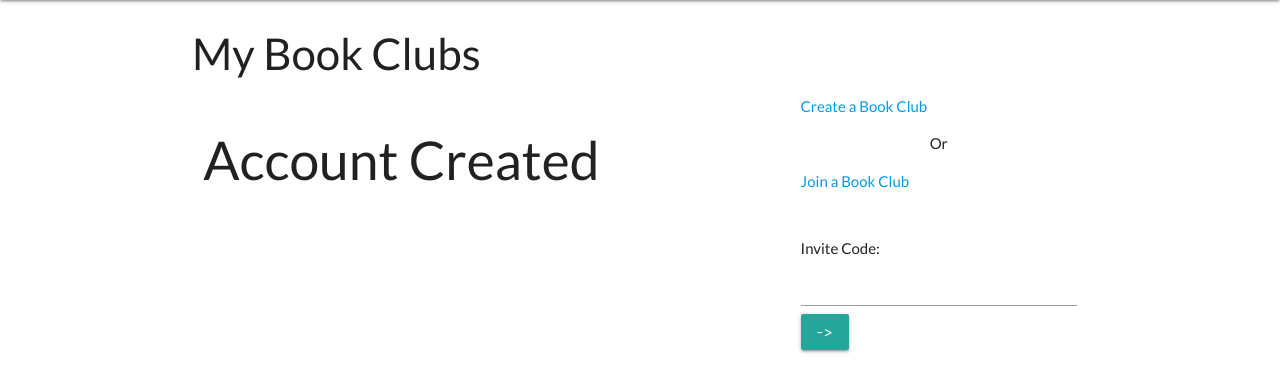
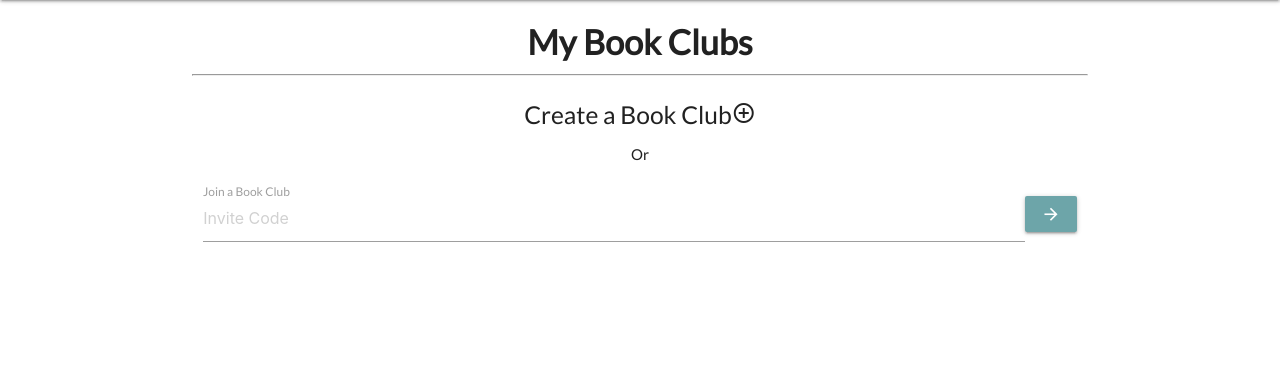
Before and after one commit to NicholasBoldt/Book-Club-App, a Django app: page /clubs/ in a window 1280 px wide. Shown: the part 64-456 px from the top of the page. Run offline with Django 3.2, Linux system fonts and the light colour scheme; data that the repository does not hold is empty; some libraries are stand-ins or nearby versions.

Commit message:
Updated myclubs and myaccount page

```diff
--- a/main_app/static/css/style.css
+++ b/main_app/static/css/style.css
@@ -17,6 +17,24 @@ body {
     margin-top: 5px;
 }
 
-.members {
-    margin: 0 108px;
+
+a, a:hover, a:focus, a:active {
+    text-decoration: none;
+    color: inherit;
 }
+
+.btn {
+    background-color:  #6DA5A9;
+}
+
+.vertical-align-middle {
+    vertical-align: bottom;
+    display: flex;
+    justify-content: center;
+}
+
+.vertical-align-right {
+    vertical-align: bottom;
+    display: flex;
+    justify-content: right;
+}
--- a/main_app/templates/base.html
+++ b/main_app/templates/base.html
@@ -28,7 +28,7 @@
                             <li><a href="/meetings">Meetings</a></li>
                             <li><a href="/logout">Logout</a></li>
                         </ul> -->
-                        <div class="col s2"><i class="material-icons">notifications_none</i></div>
+                        <div class="col s2"><i class="large material-icons">notifications_none</i></div>
                     </div>
                 </div>
             </nav>
--- a/main_app/templates/myclubs/index.html
+++ b/main_app/templates/myclubs/index.html
@@ -3,48 +3,36 @@
 
 
 
-<h3>My Book Clubs</h3>
+<h4 class="center-align" style="font-weight:700">My Book Clubs</h4>
+<hr>
 
 <div class="row">
 
- <div class="col s8" >
+    <div class="col s12">
         {% for club in clubs %}
         <a href="{% url 'club' club.id %}">
-    <div class="card">
             <div class="card-content">
-            <span class="card-title">{{ club.club_name}}</span>
-            <p>Meetings: {{ meeting.date }}</p>
-            <p class="valign-wrapper"><i class="material-icons">group</i> Members: {{ club.members.count }} <i class="material-icons">keyboard_arrow_right</i></p>
-            <p class="right-align"><input type="submit" class="btn" value="->"></p>
-
-        </div>
-
+                <h6 style="font-weight:700">{{ club.club_name}}</h6>
+                <p>Next Meeting: {{ meeting.date }}</p>
+                <p class="valign-wrapper"><i class="material-icons">group</i> Members: {{ club.members.count }}</p>
             </div>
         </a>
+        <hr />
         {% endfor %}
-  </a>
-
-
-<h2>Account Created</h2>
-
     </div>
-
- <div class="col s4" class="valign-wrapper" >
-  <a href="{% url 'clubs_create' %}" >Create a Book Club</a>
+    <div class="col s12" >
+        <a href="{% url 'clubs_create' %}"><h5 class="vertical-align-middle">Create a Book Club <i class="material-icons">add_circle_outline</i></h5></a>
         <p class="center-align">Or</p>
-  <a href="{% url 'index' %}" >Join a Book Club</a>
-
- <br>
- <br>
- <br>
-
-  <form action="" class="left-align">
-    Invite Code:
-    <input type="text" name="invite_code" label="Invite Code">
-    <input type="submit" class="btn" value="->">
+    </div>
+    <div class="col s12">
+        <form action="" class="vertical-align-middle input-field">
+            <label for="invite_code">Join a Book Club</label>
+            <input placeholder="Invite Code" type="text" id="invite_code" name="invite_code">
+        <a type="submit" class="btn"><i class="material-icons">arrow_forward</i></a>
     </form>
     </div>
 
 
+
 </div>
 {% endblock %}
--- a/main_app/templates/myclubs/meeting.html
+++ b/main_app/templates/myclubs/meeting.html
@@ -4,7 +4,7 @@
 
 <div>
     <h5 class="center-align" style="font-weight:700">{{ club.club_name }}</h5>
-    <p class="members valign-wrapper"><i class="material-icons">group</i> Members: {{ club.members.count }} <i class="material-icons">keyboard_arrow_right</i></p>
+    <p class="vertical-align-middle"><i class="material-icons">group</i> Members: {{ club.members.count }} <i class="material-icons">keyboard_arrow_right</i></p>
 </div>
 <hr/>
 <div class="row">
@@ -17,7 +17,6 @@
     </div>
 </div>
 <p> {{ book.desc }} </p>
-<br>
 <div class="center-align">
     <a href="{% url 'discussion' club.id meeting.id %}" class="btn">Disscussion <i class="material-icons right">keyboard_arrow_right</i></a>
 </div>
@@ -39,7 +38,7 @@
 </div>
 
 
-<p class="valign-wrapper">View All<i class="material-icons">keyboard_arrow_right</i></p>
+<p class="vertical-align-right">View All<i class="material-icons">keyboard_arrow_right</i></p>
 
 <hr/>
 <h6 class="center-align">Next Book</h6>
```
Also changed, not shown: main_app/templates/auth/user_detail.html (+28 -21 lines). Lines whose indentation alone changed are shown as unchanged.
